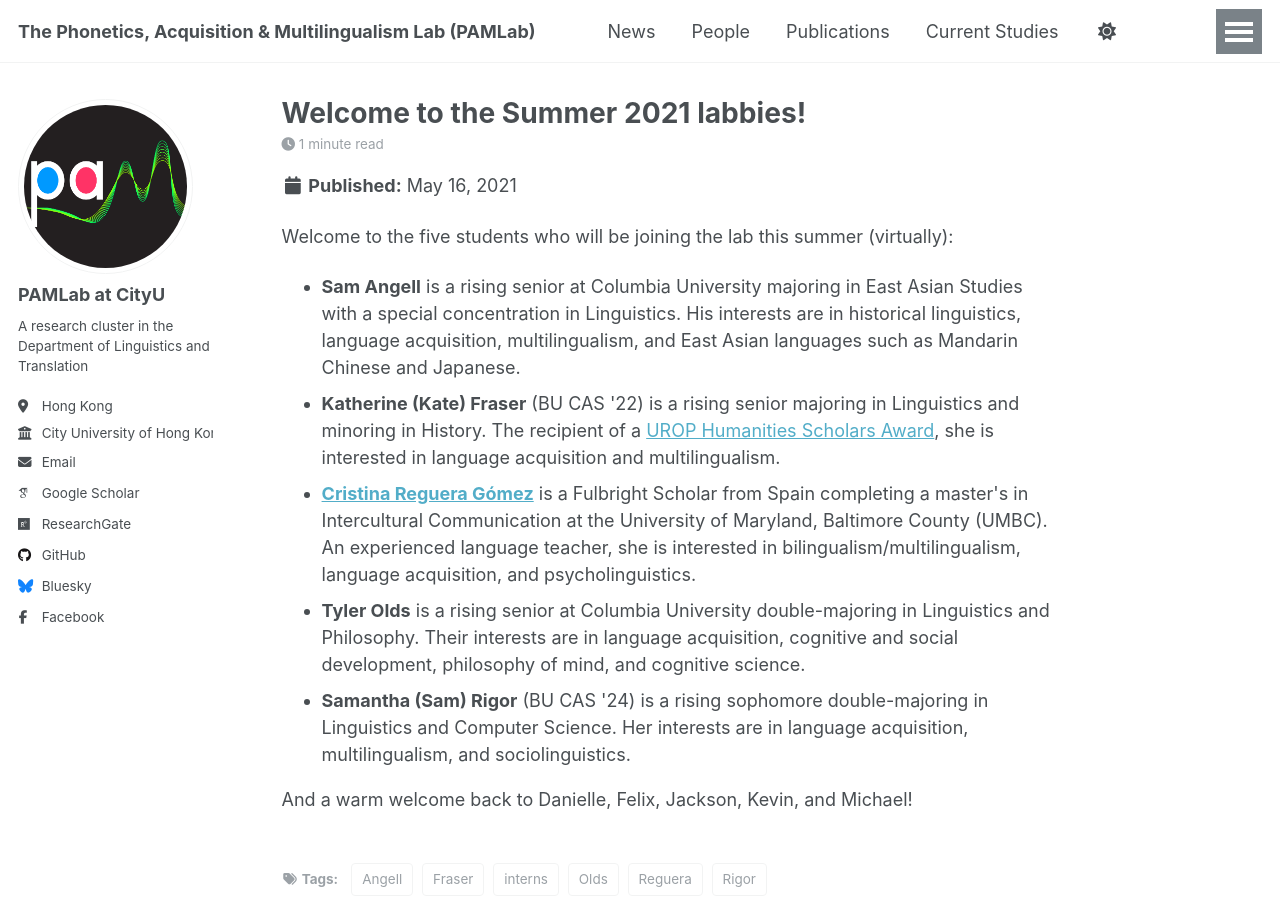
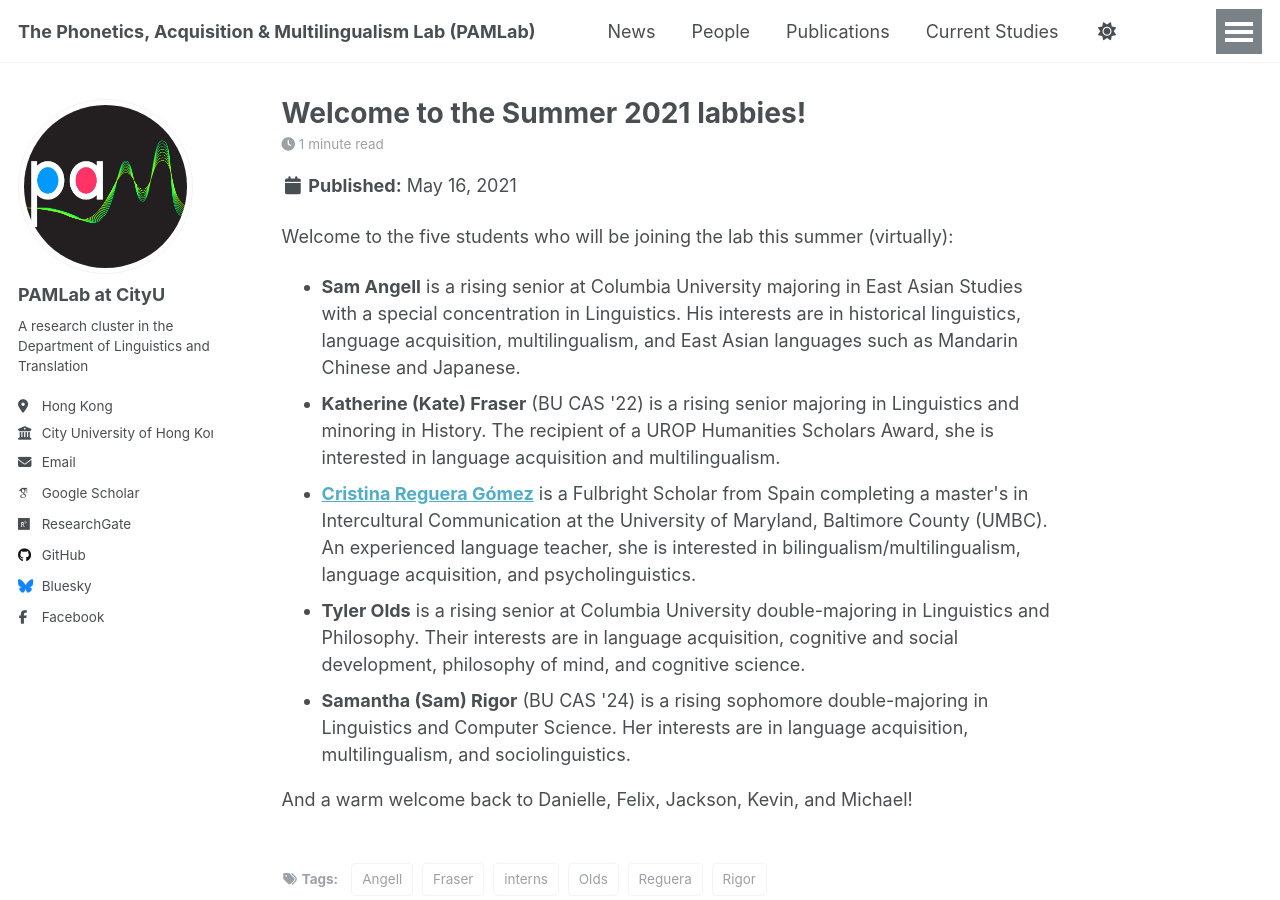
Before and after one commit to thepamlab/thepamlab.github.io, a Jekyll site: the page built from _posts/2021-05-16-blog-post-1.md, in a window 1280 px wide and 900 px high. Built offline with Jekyll 4.4.1, drawn with Linux system fonts in a browser that asks for light colours; some web fonts are replaced; a script that is not in the unit is left out; part of the change alters nothing that is shown.

```diff
--- a/_posts/2021-05-16-blog-post-1.md
+++ b/_posts/2021-05-16-blog-post-1.md
@@ -14,7 +14,7 @@ tags:
 Welcome to the five students who will be joining the lab this summer (virtually):
 <ul>
  	<li><b>Sam Angell</b> is a rising senior at Columbia University majoring in East Asian Studies with a special concentration in Linguistics. His interests are in historical linguistics, language acquisition, multilingualism, and East Asian languages such as Mandarin Chinese and Japanese.</li>
- 	<li><b>Katherine (Kate) Fraser</b> (BU CAS '22) is a rising senior majoring in Linguistics and minoring in History. The recipient of a <a href="https://www.bu.edu/urop/apply/special-awards/humanities-scholars-award/" target="_blank" rel="noopener noreferrer">UROP Humanities Scholars Award</a>, she is interested in language acquisition and multilingualism.</li>
+ 	<li><b>Katherine (Kate) Fraser</b> (BU CAS '22) is a rising senior majoring in Linguistics and minoring in History. The recipient of a UROP Humanities Scholars Award, she is interested in language acquisition and multilingualism.</li>
  	<li><b><a href="https://www.linkedin.com/in/cristinaregomez/" target="_blank" rel="noopener noreferrer">Cristina Reguera Gómez</a></b> is a Fulbright Scholar from Spain completing a master's in Intercultural Communication at the University of Maryland, Baltimore County (UMBC). An experienced language teacher, she is interested in bilingualism/multilingualism, language acquisition, and psycholinguistics.</li>
  	<li><b>Tyler Olds</b> is a rising senior at Columbia University double-majoring in Linguistics and Philosophy. Their interests are in language acquisition, cognitive and social development, philosophy of mind, and cognitive science.</li>
  	<li><b>Samantha (Sam) Rigor</b> (BU CAS '24) is a rising sophomore double-majoring in Linguistics and Computer Science. Her interests are in language acquisition, multilingualism, and sociolinguistics.</li>
```
